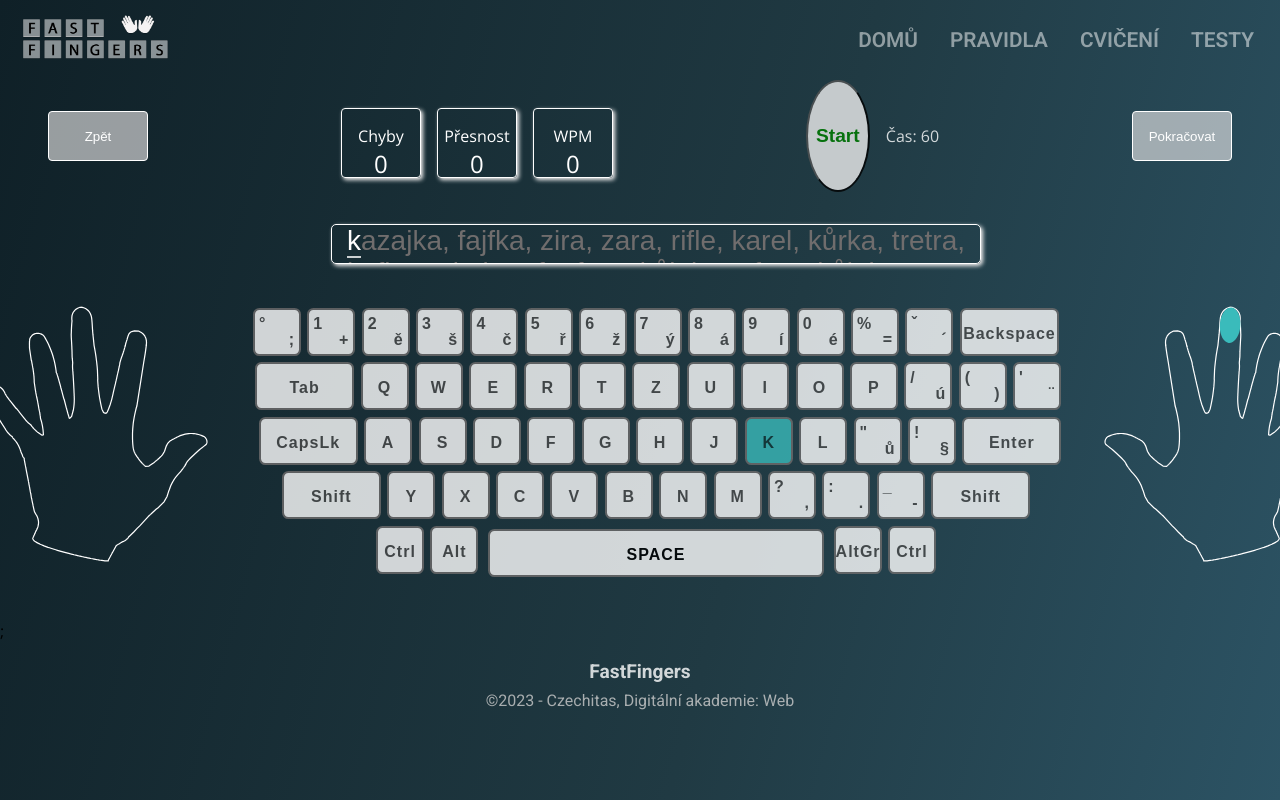
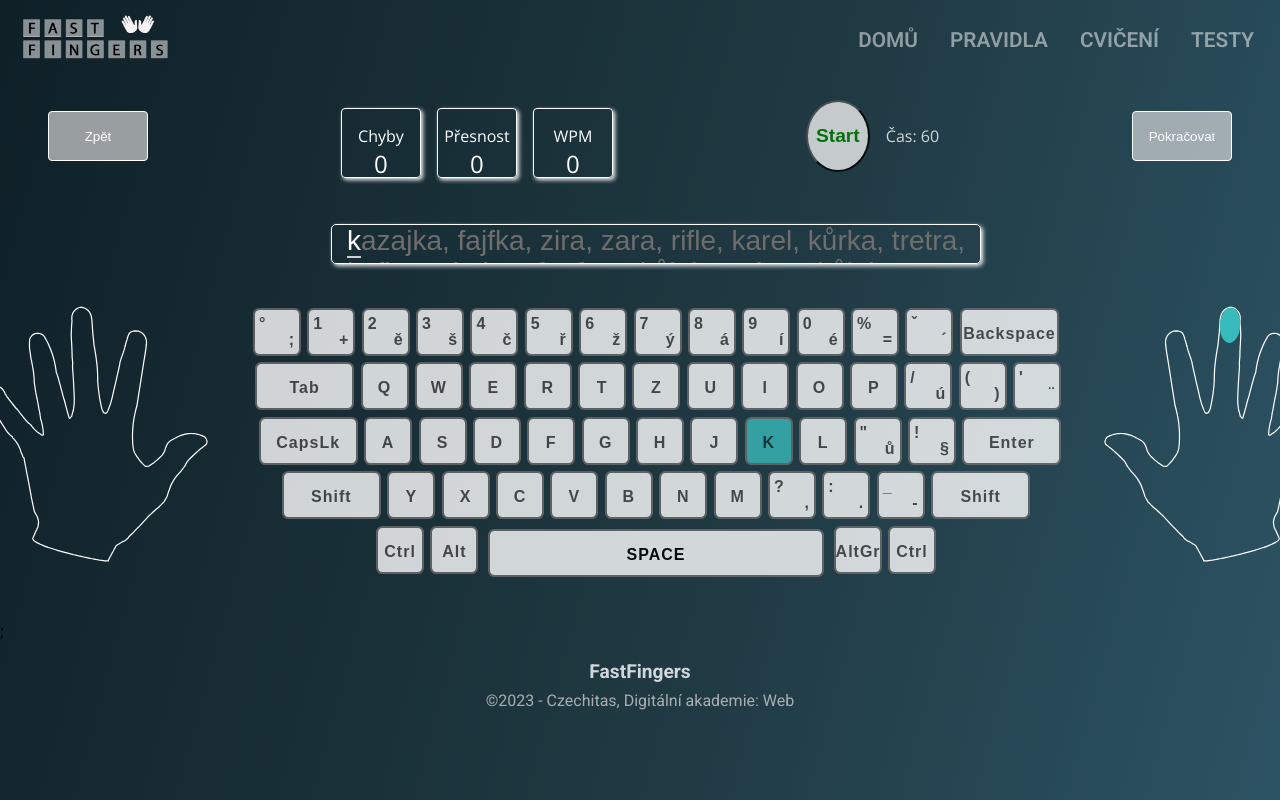
Before and after one commit to ICerv/fast-fingers-app, a React app: page /section/1/test/1 in a window 1280 px wide. Shown: the top 800 px of the page. Built offline with nearby package versions, Linux system fonts and the light colour scheme.

Commit message:
Relocate correct  styles between Timer and TimerButton

```diff
--- a/src/components/Practice/Timer/TimerButton/style.css
+++ b/src/components/Practice/Timer/TimerButton/style.css
@@ -1,11 +1,17 @@
-/* .btn {
-  width: 70px;
-  height: 70px;
+.btn {
+  width: 5vw;
+  height: 9vh;
   border-radius: 50%;
   opacity: 0.8;
   font-size: 1.2rem;
   font-weight: bold;
   cursor: pointer;
+  transition: transform 0.3s ease, opacity 0.3s ease;
+}
+
+.btn:hover {
+  transform: scale(1.1);
+  opacity: 1;
 }
 
 .timer-start-btn {
@@ -16,6 +22,17 @@
   color: #c62828;
 }
 
-.timer-reload-btn {
-  color: black;
-} */
+
+@media (max-width: 480px) {
+  .btn {
+    width: 18vw;
+    height: 10vh;
+    font-size: 1rem;
+    margin-left: 20px;
+    margin-right: 20px;
+  }
+
+  .btn:hover {
+    transform: scale(1.05);
+  }
+  }
--- a/src/components/Practice/Timer/style.css
+++ b/src/components/Practice/Timer/style.css
@@ -6,35 +6,13 @@
   transition: transform 0.3s ease;
 }
 
-.btn {
-  width: 5vw;
-  height: 14vh;
-  border-radius: 50%;
-  opacity: 0.8;
-  font-size: 1.2rem;
-  font-weight: bold;
-  cursor: pointer;
-  transition: transform 0.3s ease, opacity 0.3s ease;
-}
-
-.btn:hover {
-  transform: scale(1.1);
-  opacity: 1;
-}
-
-.timer-start-btn {
-  color: green;
-}
-
-.timer-stop-btn {
-  color: #c62828;
-}
-
-
 .time {
   color: white;
   opacity: 0.8;
 }
+
+
+
 
 @media (max-width: 480px) {
   .timer-container {
@@ -42,18 +20,6 @@
     gap: 0.5rem;
   }
 
-  .btn {
-    width: 18vw;
-    height: 10vh;
-    font-size: 1rem;
-    margin-left: 20px;
-    margin-right: 20px;
-  }
-
-  .btn:hover {
-    transform: scale(1.05);
-  }
-
   .time {
     font-size: 1.4rem;
   }
```
